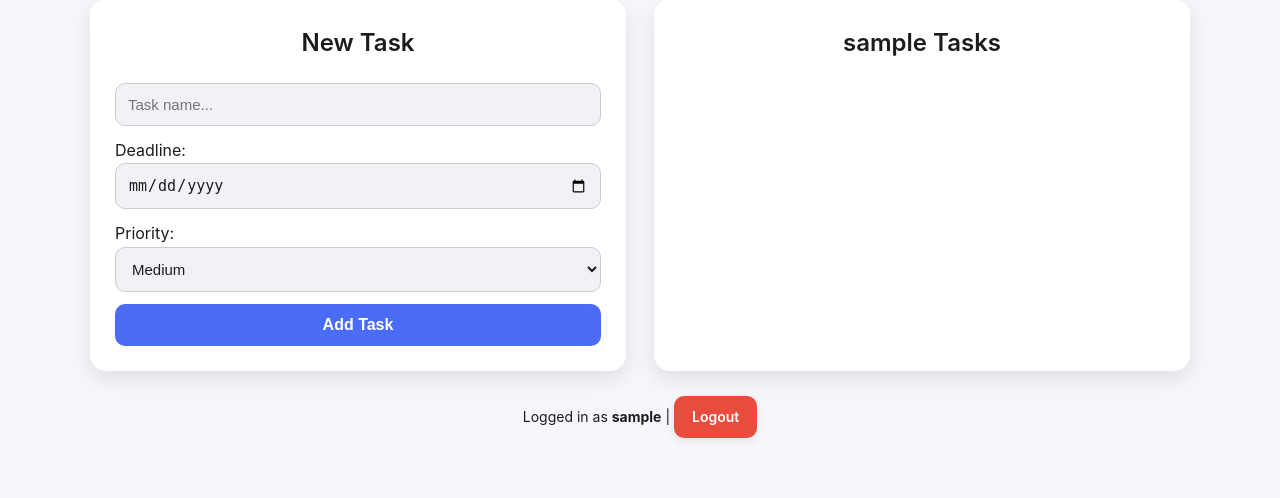
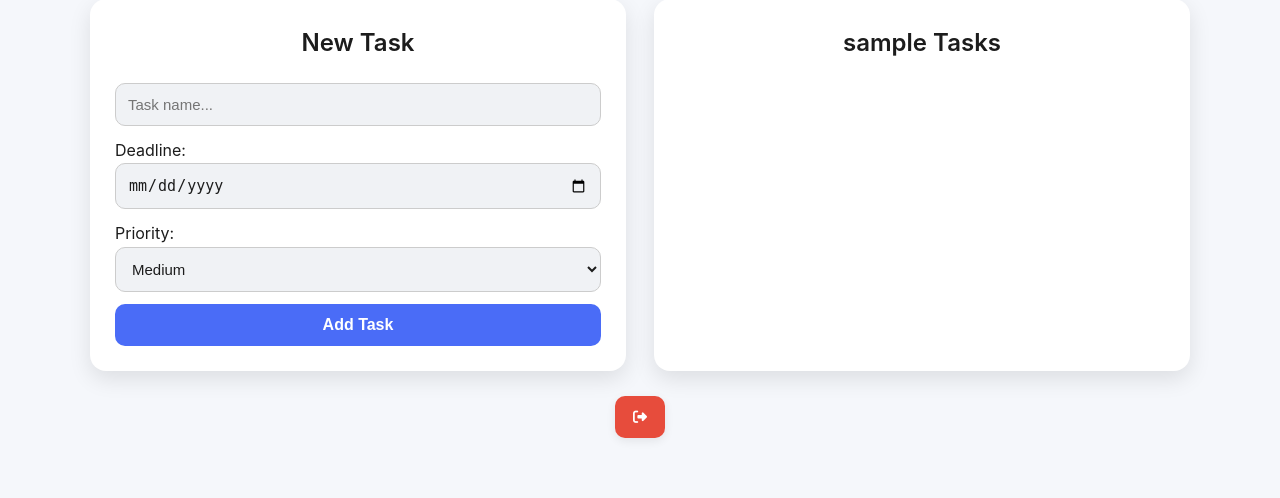
Before and after one commit to bardhideveloper/todo_flask, a Flask app: page / in a window 1280 px wide. Shown: the part 147-645 px from the top of the page. Run offline with Flask 3, Linux system fonts and the light colour scheme; the visitor is signed in with stand-in values (Sample User, id 1); data that the repository does not hold is empty.

Commit message:
Some UI changes

```diff
--- a/templates/base.html
+++ b/templates/base.html
@@ -41,8 +41,7 @@
 
         <div class="nav">
             {% if current_user.is_authenticated %}
-            Logged in as <b>{{ current_user.username }}</b> |
-            <a class="btn-link danger" href="/logout">Logout</a>
+            <a class="btn-link danger" href="/logout" title="Logout"><i class="fas fa-sign-out-alt"></i></a>
             {% else %}
             <a class="btn-link auth-pink" href="/login">Login</a> |
             <a class="btn-link auth-pink" href="/register">Register</a>
```
